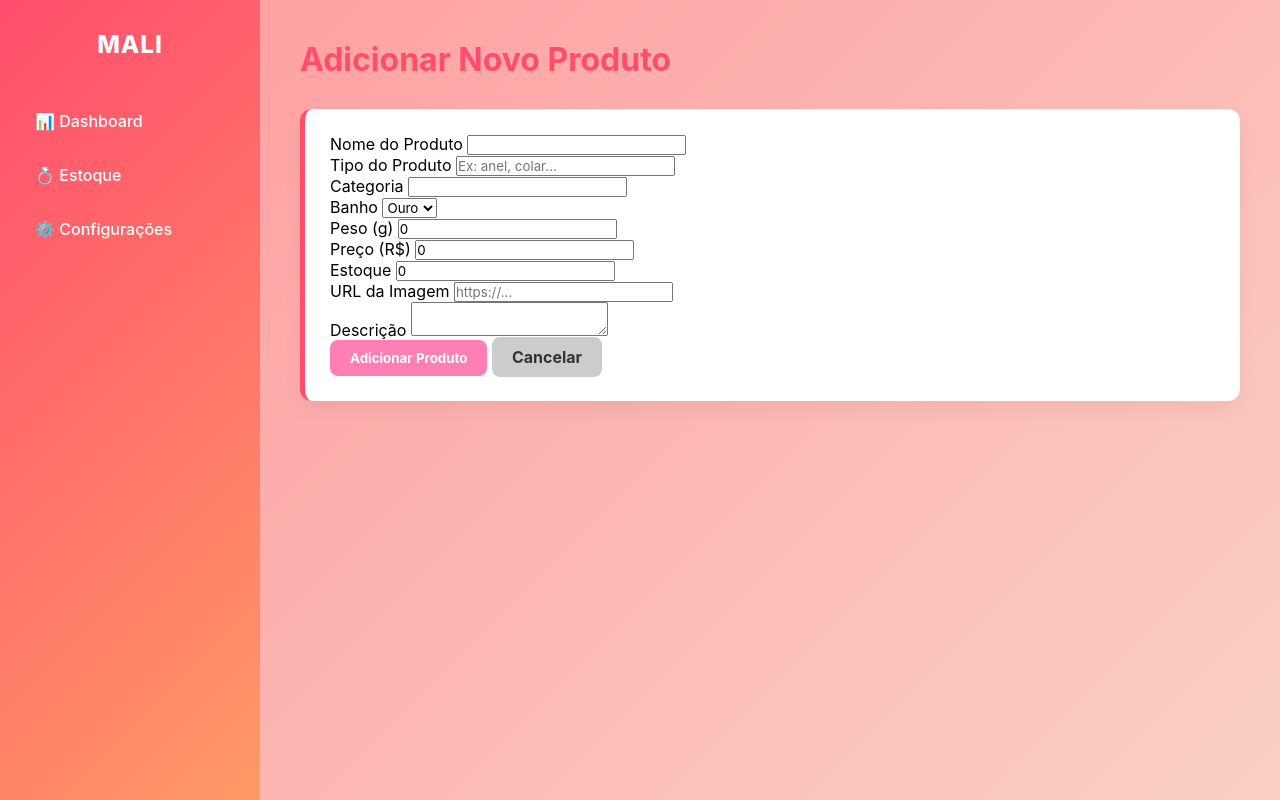
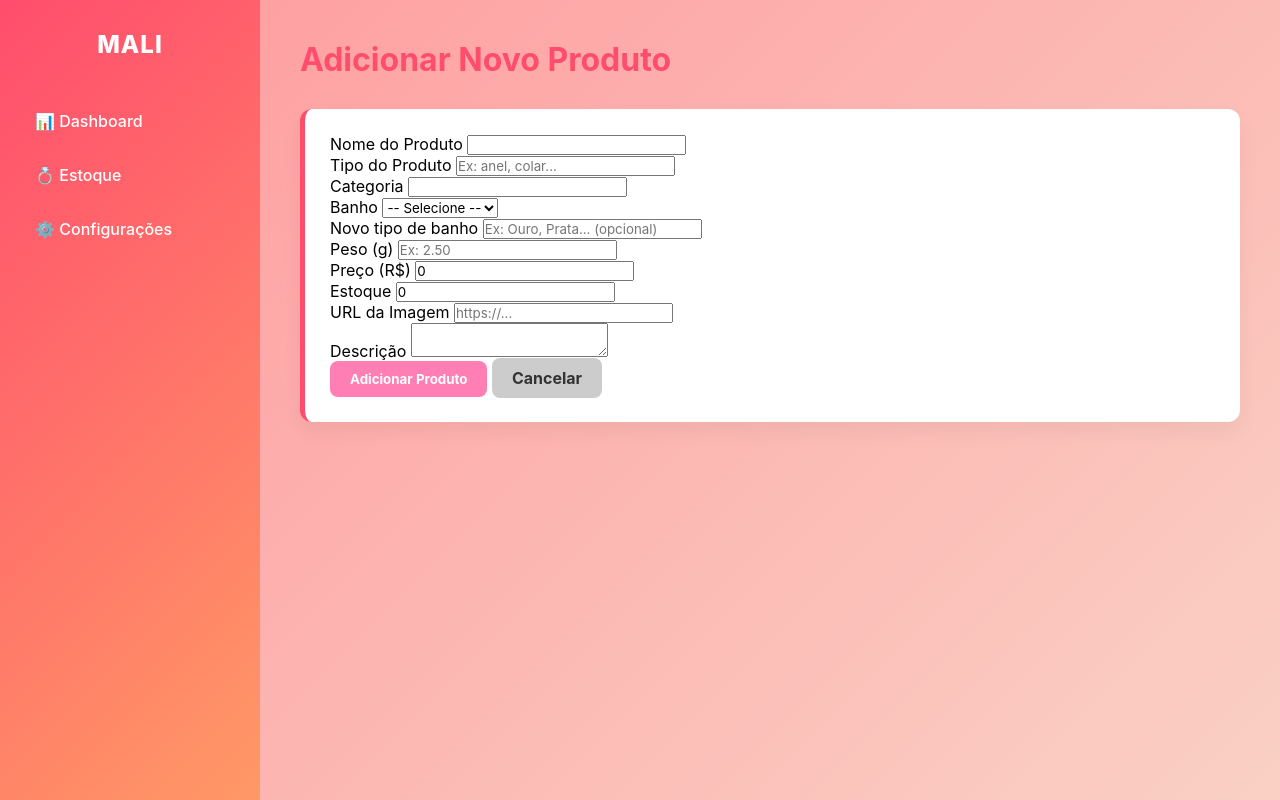
Before and after one commit to TigerHunterFERA/TCC_Mali_SemiJoias, a Django app: page /adicionar/ in a window 1280 px wide. Run offline with Django 5.2, Linux system fonts and the light colour scheme; tables that the repository leaves empty hold one stand-in row (values such as "Sample post").

Commit message:
Adiciona peso e tipos de banho aos produtos

```diff
--- a/estoque_project/estoque_app/models.py
+++ b/estoque_project/estoque_app/models.py
@@ -40,6 +40,16 @@
     class Meta:
         db_table = 'usuarios'
 
+# Tipos de banho reutilizáveis (ex.: Ouro, Prata)
+class TipoBanho(models.Model):
+    nome = models.CharField(max_length=50, unique=True)
+
+    class Meta:
+        db_table = "tipos_banho"
+
+    def __str__(self):
+        return self.nome
+
 class Produto(models.Model):
     nome = models.CharField(max_length=100)
     descricao = models.TextField(blank=True, null=True)
@@ -47,6 +57,14 @@
     estoque = models.IntegerField()
     tipo = models.CharField(max_length=50, blank=True, null=True)
     categoria = models.CharField(max_length=50, blank=True, null=True)
+    # Peso em gramas (opcional para não quebrar produtos antigos)
+    peso = models.DecimalField(max_digits=8, decimal_places=2, blank=True, null=True)
+    banho = models.ForeignKey(
+        TipoBanho,
+        on_delete=models.SET_NULL,
+        null=True,
+        blank=True,
+    )
     criado_em = models.DateTimeField(auto_now_add=True)
 
     class Meta:
--- a/estoque_project/estoque_app/templates/estoque_app/adicionar.html
+++ b/estoque_project/estoque_app/templates/estoque_app/adicionar.html
@@ -88,13 +88,19 @@
 
                 <label>Banho</label>
                 <select name="banho">
-                    <option>Ouro</option>
-                    <option>Prata</option>
+                    <option value="">-- Selecione --</option>
+                    {% for tipo in tipos_banho %}
+                    <option value="{{ tipo.id }}">{{ tipo.nome }}</option>
+                    {% endfor %}
                 </select>
                 <br>
 
+                <label>Novo tipo de banho</label>
+                <input type="text" name="novo_banho" placeholder="Ex: Ouro, Prata... (opcional)">
+                <br>
+
                 <label>Peso (g)</label>
-                <input type="number" name="peso" value="0">
+                <input type="number" name="peso" step="0.01" min="0" placeholder="Ex: 2.50">
                 <br>
 
                 <label>Preço (R$)</label>
--- a/estoque_project/estoque_app/views.py
+++ b/estoque_project/estoque_app/views.py
@@ -78,9 +78,36 @@
 
 from django.shortcuts import render, redirect, get_object_or_404
 from django.views.decorators.http import require_POST
-from .models import Produto
+from .models import Produto, TipoBanho
 # from django.shortcuts import render, redirect
 import json
+
+
+def obter_peso_do_formulario(request):
+    """Converte o peso do formulário. Campo vazio vira None."""
+    peso = request.POST.get("peso")
+    if peso is None or str(peso).strip() == "":
+        return None
+    return peso
+
+
+def obter_banho_do_formulario(request):
+    """
+    Obtém o TipoBanho a partir do formulário.
+    Prioridade: campo "novo_banho"; senão, select de banho existente.
+    """
+    novo_nome = (request.POST.get("novo_banho") or "").strip()
+    if novo_nome:
+        banho, _criado = TipoBanho.objects.get_or_create(nome=novo_nome)
+        return banho
+
+    banho_id = request.POST.get("banho")
+    if banho_id:
+        try:
+            return TipoBanho.objects.get(id=banho_id)
+        except (TipoBanho.DoesNotExist, ValueError):
+            return None
+    return None
 
 def login(request):
     if request.method == "POST":
@@ -182,7 +209,8 @@
 #     return redirect("produtos")
 
 def listar_produtos(request):
-    produtos = Produto.objects.all()   # Busca direto no banco
+    # select_related evita consulta extra ao mostrar o nome do banho
+    produtos = Produto.objects.select_related("banho").all()
     return render(request, "estoque_app/produtos.html", {"produtos": produtos})
 
 def adicionar_produto(request):
@@ -193,11 +221,14 @@
             preco=request.POST.get("preco"),
             estoque=request.POST.get("quantidade"),
             tipo=request.POST.get("tipo"),
-            categoria=request.POST.get("categoria")
+            categoria=request.POST.get("categoria"),
+            peso=obter_peso_do_formulario(request),
+            banho=obter_banho_do_formulario(request),
         )
         return redirect("produtos")
 
-    return render(request, "estoque_app/adicionar.html")
+    tipos_banho = TipoBanho.objects.all().order_by("nome")
+    return render(request, "estoque_app/adicionar.html", {"tipos_banho": tipos_banho})
 
 def editar_produto(request, produto_id):
     produto = get_object_or_404(Produto, id=produto_id)
@@ -209,10 +240,17 @@
         produto.estoque = request.POST.get("quantidade")
         produto.tipo = request.POST.get("tipo")
         produto.categoria = request.POST.get("categoria")
+        produto.peso = obter_peso_do_formulario(request)
+        produto.banho = obter_banho_do_formulario(request)
         produto.save()
         return redirect("produtos")
 
-    return render(request, "estoque_app/editar.html", {"produto": produto})
+    tipos_banho = TipoBanho.objects.all().order_by("nome")
+    return render(
+        request,
+        "estoque_app/editar.html",
+        {"produto": produto, "tipos_banho": tipos_banho},
+    )
 
 @require_POST
 def remover_produto(request, produto_id):
```
Also changed, not shown: estoque_project/estoque_app/templates/estoque_app/editar.html (+8 -3 lines), estoque_project/estoque_app/templates/estoque_app/produtos.html (+7 -1 lines), estoque_project/estoque_app/migrations/0003_tipobanho_produto_peso_produto_banho.py (added).
